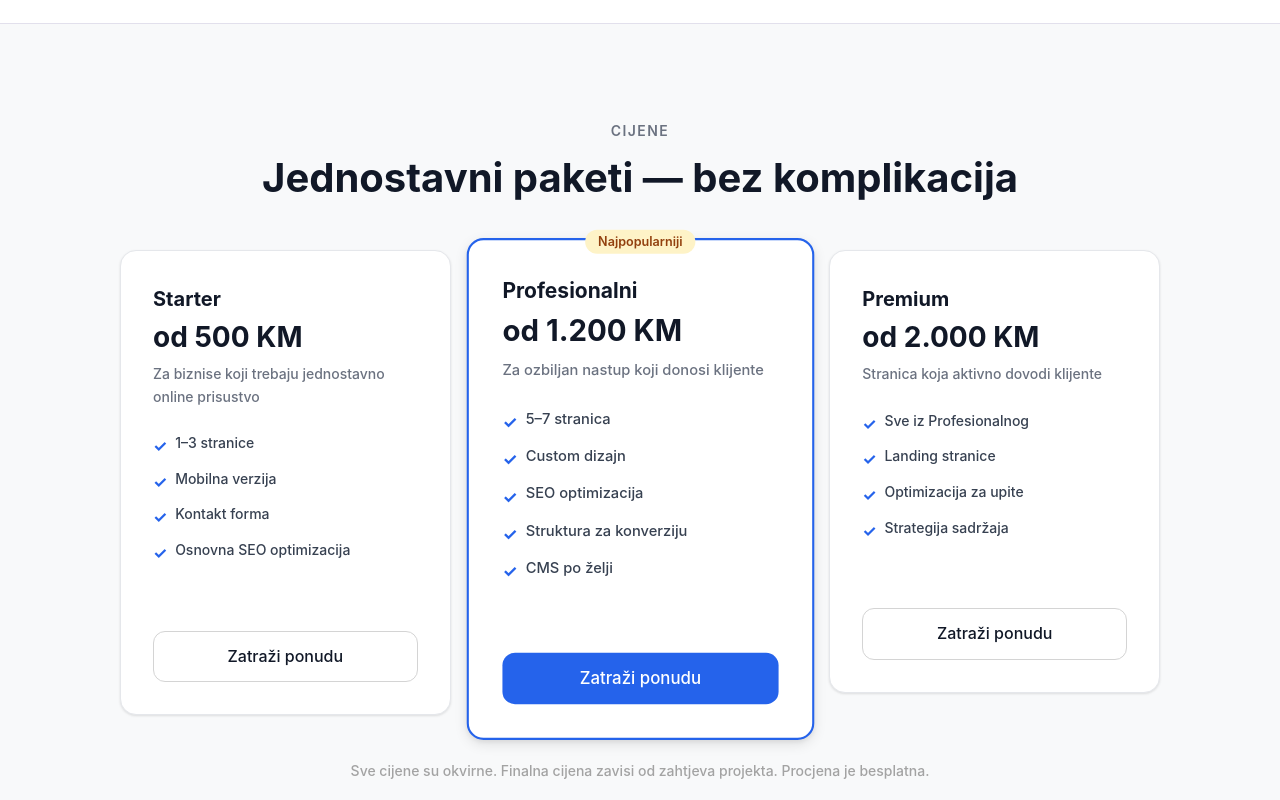
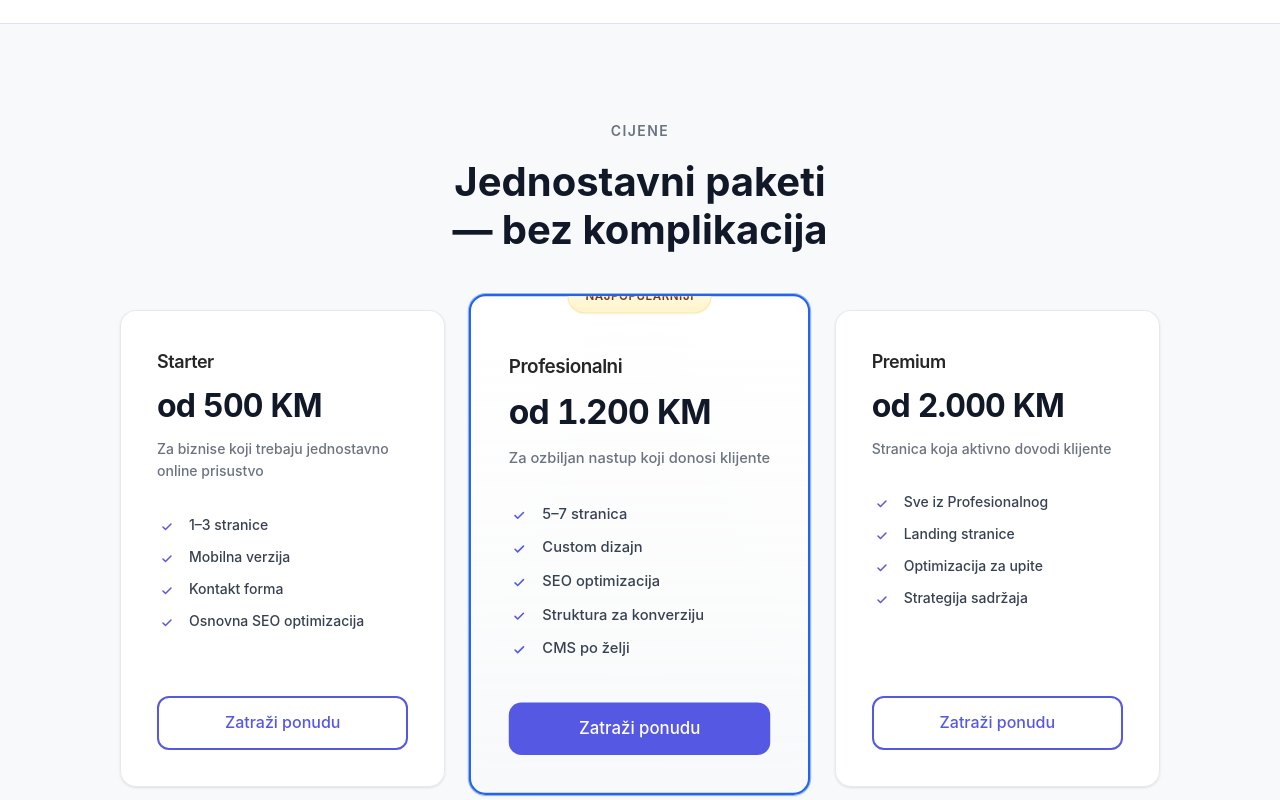
Before and after one commit to jasnez/webora2.0, a Next.js app: page / in a window 1280 px wide. Shown: the part 1820-2620 px from the top of the page. Built offline with nearby package versions, Linux system fonts and the light colour scheme.

Commit message:
Polish pricing UI: premium styling, improved depth, hover interactions
Made-with: Cursor

```diff
--- a/src/components/sections/PricingSection.tsx
+++ b/src/components/sections/PricingSection.tsx
@@ -1,7 +1,15 @@
+import { Check } from "lucide-react";
 import { clsx } from "clsx";
 import { Section } from "@/components/layout/Section";
 import { Container } from "@/components/layout/Container";
 import { Button } from "@/components/ui/Button";
+
+/** Align with Hero / site CTAs for consistent premium feel */
+const ctaPrimaryClass =
+  "!bg-[var(--cta-primary-bg)] hover:!bg-[var(--cta-primary-bg-hover)] active:!bg-[var(--cta-primary-bg-active)] !text-white border-0 shadow-[var(--cta-primary-shadow)] hover:shadow-[var(--cta-primary-shadow-hover)] focus-visible:ring-2 focus-visible:ring-accent focus-visible:ring-offset-2 focus-visible:ring-offset-[var(--color-bg-base)] min-h-[44px]";
+
+const ctaOutlineClass =
+  "!border-2 !border-[var(--cta-secondary-border)] !text-[var(--cta-secondary-text)] !bg-transparent hover:!bg-[var(--cta-secondary-bg-hover)] focus-visible:ring-2 focus-visible:ring-accent focus-visible:ring-offset-2 focus-visible:ring-offset-[var(--color-bg-base)] min-h-[44px]";
 
 interface Package {
   id: string;
@@ -66,76 +74,108 @@ export function PricingSection() {
     <Section
       bg="muted"
       id="paketi"
-      className="section-separator scroll-mt-24 dark:bg-bg-alt-a"
+      aria-labelledby="pricing-heading"
+      className="relative overflow-hidden section-separator scroll-mt-24 dark:bg-bg-alt-a"
     >
-      <Container>
-        <div className="mb-12 text-center">
-          <p className="section-label mb-3">Cijene</p>
-          <h2 className="heading-2 text-neutral-900 dark:text-white-text">
+      {/* Ambient depth */}
+      <div className="pointer-events-none absolute inset-0 -z-10 overflow-hidden">
+        <div className="absolute left-1/2 top-0 h-[min(480px,50vh)] w-[min(100%,760px)] -translate-x-1/2 rounded-full bg-[radial-gradient(ellipse_80%_55%_at_50%_0%,rgba(85,88,227,0.08),transparent_62%)] dark:bg-[radial-gradient(ellipse_80%_60%_at_50%_0%,rgba(85,88,227,0.16),transparent_65%)]" />
+      </div>
+
+      <Container className="relative">
+        <div className="mb-12 text-center md:mb-14">
+          <p className="section-label mb-3 md:mb-4">Cijene</p>
+          <h2
+            id="pricing-heading"
+            className="heading-2 mx-auto max-w-[34rem] text-balance text-neutral-900 dark:text-white-text"
+          >
             Jednostavni paketi — bez komplikacija
           </h2>
         </div>
 
-        <div className="grid grid-cols-1 gap-6 items-start md:grid-cols-3">
+        <div className="grid grid-cols-1 items-stretch gap-6 md:grid-cols-3 md:gap-6 lg:gap-8">
           {packages.map((pkg) => (
             <div
               key={pkg.id}
               className={clsx(
-                "relative flex flex-col rounded-xl border bg-white p-8 shadow-card dark:bg-surface",
-                pkg.highlighted &&
-                  "z-10 scale-105 border-2 border-brand-500 shadow-hover md:scale-105",
-                !pkg.highlighted && "border-neutral-200 dark:border-border-dark",
+                "relative flex min-h-full flex-col",
+                pkg.highlighted && "md:-mt-1 md:mb-1",
+              )}
+            >
+              {/* Featured: gradient ring + glow */}
+              {pkg.highlighted ? (
+                <>
+                  <div
+                    className="absolute -inset-[1px] rounded-2xl bg-gradient-to-b from-accent/50 via-accent/20 to-transparent opacity-90 dark:from-accent/40 dark:via-accent/15"
+                    aria-hidden
+                  />
+                  <div
+                    className="absolute -inset-3 -z-10 rounded-[1.35rem] bg-[radial-gradient(ellipse_at_50%_0%,rgba(85,88,227,0.18),transparent_58%)] blur-xl dark:opacity-100"
+                    aria-hidden
+                  />
+                </>
+              ) : null}
+
+              <div
+                className={clsx(
+                  "group card-interactive relative flex min-h-full flex-col overflow-hidden rounded-2xl border p-8 shadow-card transition-all duration-300 hover:-translate-y-1 hover:shadow-hover active:scale-[0.99] md:p-9",
+                  pkg.highlighted
+                    ? "z-10 scale-105 border-2 border-brand-500 bg-gradient-to-b from-white to-neutral-50/90 shadow-[0_24px_48px_-16px_rgba(15,23,42,0.18),0_0_0_1px_rgba(37,99,235,0.12)] ring-1 ring-accent/25 hover:border-accent/40 dark:scale-105 dark:from-surface dark:to-bg-alt-b dark:shadow-[0_28px_56px_-20px_rgba(0,0,0,0.55),0_0_0_1px_rgba(37,99,235,0.25)] md:scale-105"
+                    : "border-neutral-200/90 bg-white/95 backdrop-blur-sm hover:border-accent/30 dark:border-white/[0.07] dark:bg-surface/95 dark:shadow-[0_12px_40px_-18px_rgba(0,0,0,0.5)] dark:hover:border-accent/35",
                 )}
               >
                 {pkg.badge ? (
-                <div className="absolute -top-3 left-1/2 -translate-x-1/2">
-                  <span className="whitespace-nowrap rounded-full bg-amber-100 px-3 py-1 text-xs font-semibold text-amber-800 dark:bg-amber-500/20 dark:text-amber-200">
+                  <div className="absolute left-0 right-0 top-0 flex justify-center pt-0">
+                    <span className="relative -translate-y-1/2 whitespace-nowrap rounded-full border border-amber-200/80 bg-gradient-to-b from-amber-50 to-amber-100/90 px-4 py-1.5 text-[11px] font-semibold uppercase tracking-wider text-amber-900 shadow-sm dark:border-amber-400/25 dark:from-amber-500/25 dark:to-amber-600/15 dark:text-amber-100">
                       {pkg.badge}
                     </span>
                   </div>
                 ) : null}
 
-              <div className="mb-6">
-                <h3 className="mb-1 text-xl font-bold text-neutral-900 dark:text-white-text">
+                <div className={clsx("mb-8", pkg.badge && "pt-4")}>
+                  <h3 className="mb-2 text-lg font-semibold tracking-tight text-neutral-800 dark:text-white-text/95">
                     {pkg.title}
                   </h3>
-                <p className="mb-2 text-3xl font-bold text-neutral-900 dark:text-white-text">
+                  <p className="mb-3 text-4xl font-bold tabular-nums tracking-tight text-neutral-900 dark:text-white-text">
                     {pkg.price}
                   </p>
-                <p className="text-sm text-neutral-500 dark:text-text-secondary">
+                  <p className="text-sm leading-relaxed text-neutral-500 dark:text-text-secondary">
                     {pkg.description}
                   </p>
                 </div>
 
-              <ul className="mb-8 flex flex-1 flex-col gap-2" role="list">
+                <ul className="mb-8 flex flex-1 flex-col gap-2.5" role="list">
                   {pkg.features.map((f) => (
-                  <li key={f} className="flex items-start gap-2">
-                    <span
-                      className="mt-0.5 flex-shrink-0 font-bold text-brand-500"
-                      aria-hidden
-                    >
-                      ✓
+                    <li key={f} className="flex gap-3 text-left">
+                      <span className="mt-0.5 flex h-5 w-5 shrink-0 items-center justify-center rounded-full bg-accent/12 text-accent dark:bg-accent/20 dark:text-accent">
+                        <Check className="h-3 w-3" strokeWidth={3} aria-hidden />
                       </span>
-                    <span className="text-sm text-neutral-700 dark:text-text-secondary">
+                      <span className="text-sm leading-snug text-neutral-700 dark:text-text-secondary">
                         {f}
                       </span>
                     </li>
                   ))}
                 </ul>
 
+                <div className="mt-auto pt-2">
                   <Button
                     href="/kontakt"
-                variant={pkg.highlighted ? "secondary" : "outline"}
+                    variant={pkg.highlighted ? "primary" : "outline"}
                     size="md"
-                className="mt-8 w-full justify-center dark:border-border-dark dark:text-white-text dark:hover:bg-bg-alt-b"
+                    className={clsx(
+                      "w-full justify-center",
+                      pkg.highlighted ? ctaPrimaryClass : ctaOutlineClass,
+                    )}
                   >
                     {pkg.cta}
                   </Button>
                 </div>
+              </div>
+            </div>
           ))}
         </div>
 
-        <p className="mt-8 text-center text-sm text-neutral-400 dark:text-text-muted">
+        <p className="mx-auto mt-10 max-w-2xl text-center text-sm leading-relaxed text-neutral-400 dark:text-text-muted">
           Sve cijene su okvirne. Finalna cijena zavisi od zahtjeva projekta.
           Procjena je besplatna.
         </p>
```
Also changed, not shown: 1 other file (tests, documents, lock files or other folders). Lines whose indentation alone changed are shown as unchanged.
